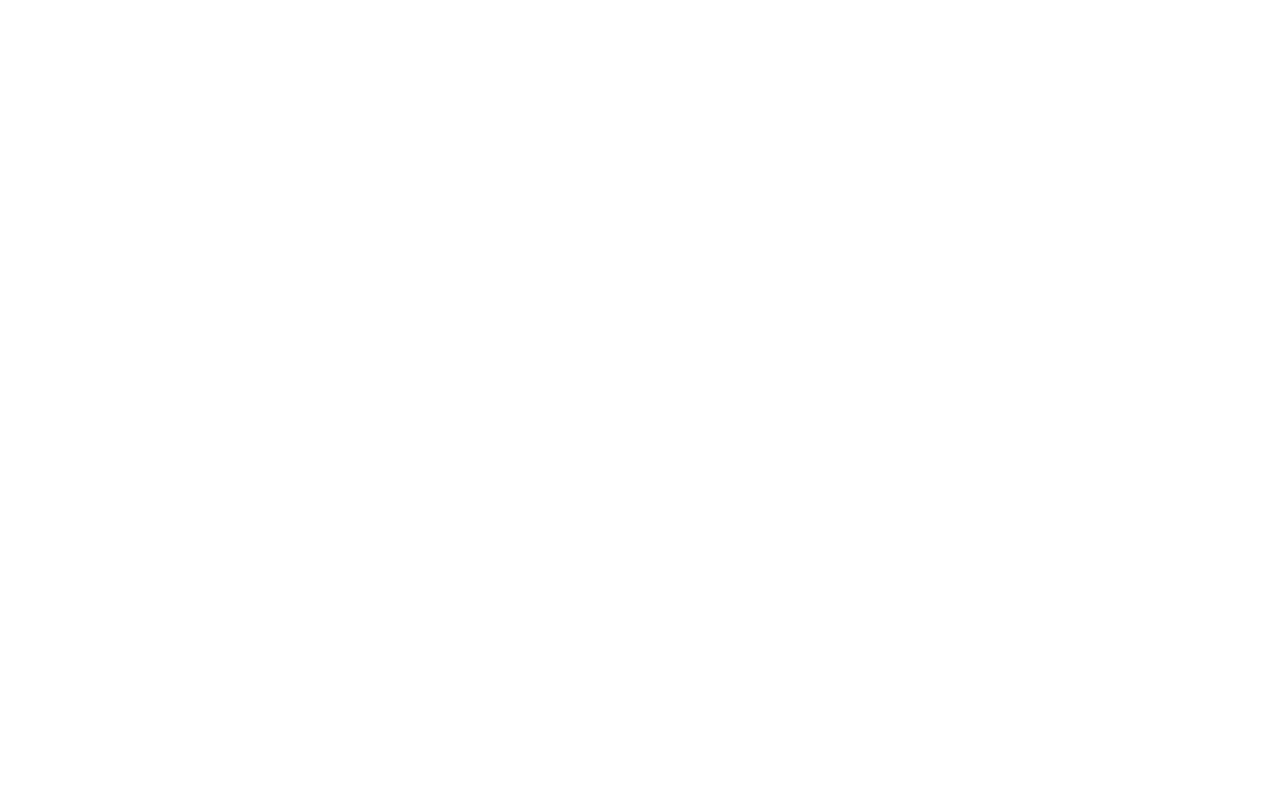
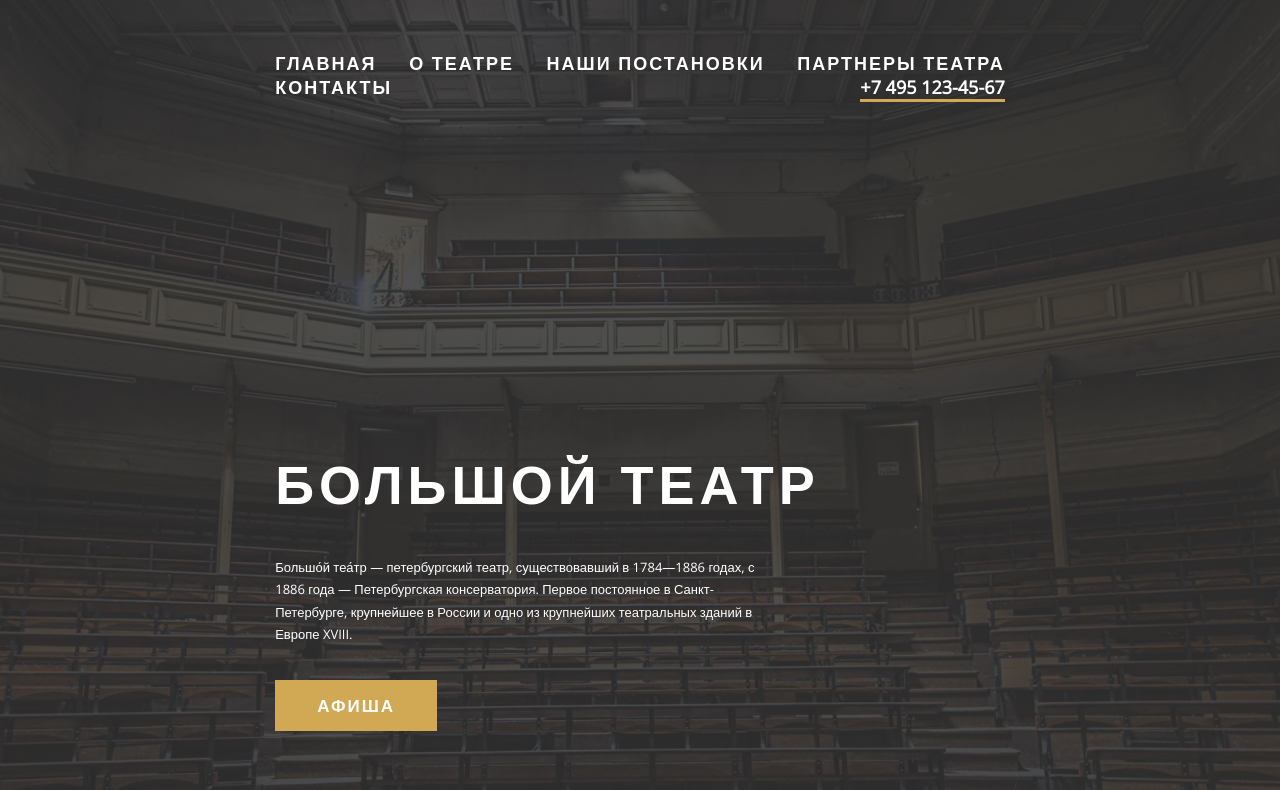
Before and after one commit to vadimtkacj1/site2, a plain HTML site: page index.html in a window 1280 px wide. Shown: the top 790 px of the page. Drawn offline with nearby package versions, Linux system fonts and the light colour scheme.

Commit message:
text commit

```diff
--- a/index.css
+++ b/index.css
@@ -0,0 +1,92 @@
+@import url("https://fonts.googleapis.com/css2?family=Open+Sans&display=swap");
+
+body {
+  margin: 0;
+}
+
+header {
+  background: url(img/Rectangle3.jpg) no-repeat;
+  background-size: cover;
+  width: 100%;
+  height: 1045px;
+  background-position: center;
+}
+
+.container {
+  font-family: "Open Sans", sans-serif;
+  font-style: normal;
+  font-weight: bold;
+  color: #fff;
+}
+
+.heading {
+  display: flex;
+  align-items: center;
+  flex-direction: column;
+  flex-wrap: wrap;
+}
+
+.menu {
+  font-size: 18px;
+  text-transform: uppercase;
+  list-style-type: none;
+  display: flex;
+  flex-wrap: wrap;
+  justify-content: space-between;
+  width: 57%;
+  color: #fff;
+  margin: 0;
+  margin-top: 51px;
+}
+
+.menu__item {
+  letter-spacing: 2px;
+  color: #fff;
+  text-decoration: none;
+}
+
+.number {
+  display: flex;
+  justify-content: center;
+  margin: 0 0 0 9%;
+  border-bottom: 3px solid#d1a954;
+}
+
+.number__item {
+  text-decoration: none;
+  list-style-type: none;
+  color: #fff;
+}
+
+.preview {
+  width: 57%;
+  text-transform: uppercase;
+  margin-top: 308px;
+}
+
+.preview__heading {
+  letter-spacing: 5px;
+  font-size: 54px;
+  font-weight: 900;
+}
+
+.preview__paragrah {
+  text-transform: none;
+
+  font-weight: normal;
+  width: 510px;
+  font-size: 13px;
+  margin-bottom: 49px;
+  font-weight: 400;
+  line-height: 1.7em;
+}
+
+.button {
+  letter-spacing: 2px;
+  font-size: 17px;
+  text-decoration: none;
+  color: #fff;
+  background: #d1a954;
+  padding: 14px 42px 14px 42px;
+  width: 40px;
+}
--- a/index.html
+++ b/index.html
@@ -3,10 +3,31 @@
 <head>
     <meta charset="UTF-8">
     <meta http-equiv="X-UA-Compatible" content="IE=edge">
-    <meta name="viewport" content="width=device-width, initial-scale=1.0">
-    <title>Document</title>
+    <meta name="viewport" content="width=device-width, user-scalable=no, initial-scale=1.0">
+    <link rel="stylesheet" href="index.css">
+    <title>Мой сайт</title>
 </head>
 <body>
-
+    <header>
+        <div class="container">
+            <div class="heading">
+            <nav class="menu">
+               <a href="#" class="menu__item">Главная</a>
+               <a href="#" class="menu__item">о театре</a>
+               <a href="#" class="menu__item">Наши постановки</a>
+               <a href="#" class="menu__item">партнеры театра</a>
+               <a href="#" class="menu__item">контакты</a>
+               <div class="number">
+                  <a href="#" class="number__item">+7 495 123-45-67</a>
+               </div>
+            </nav>
+            <div class="preview">
+                <h1 class="preview__heading">Большой театр</h1>
+                <p class="preview__paragrah">Большо́й теа́тр — петербургский театр, существовавший в 1784—1886 годах, с 1886 года — Петербургская консерватория. Первое постоянное в Санкт-Петербурге, крупнейшее в России и одно из крупнейших театральных зданий в Европе XVIII.</p>
+                <a href="#"  class="button">афиша</a>
+            </div>
+        </div>
+        </div>
+    </header>
 </body>
 </html>
```
Also changed, not shown: img/Rectangle3.jpg (added), 1 other file.
